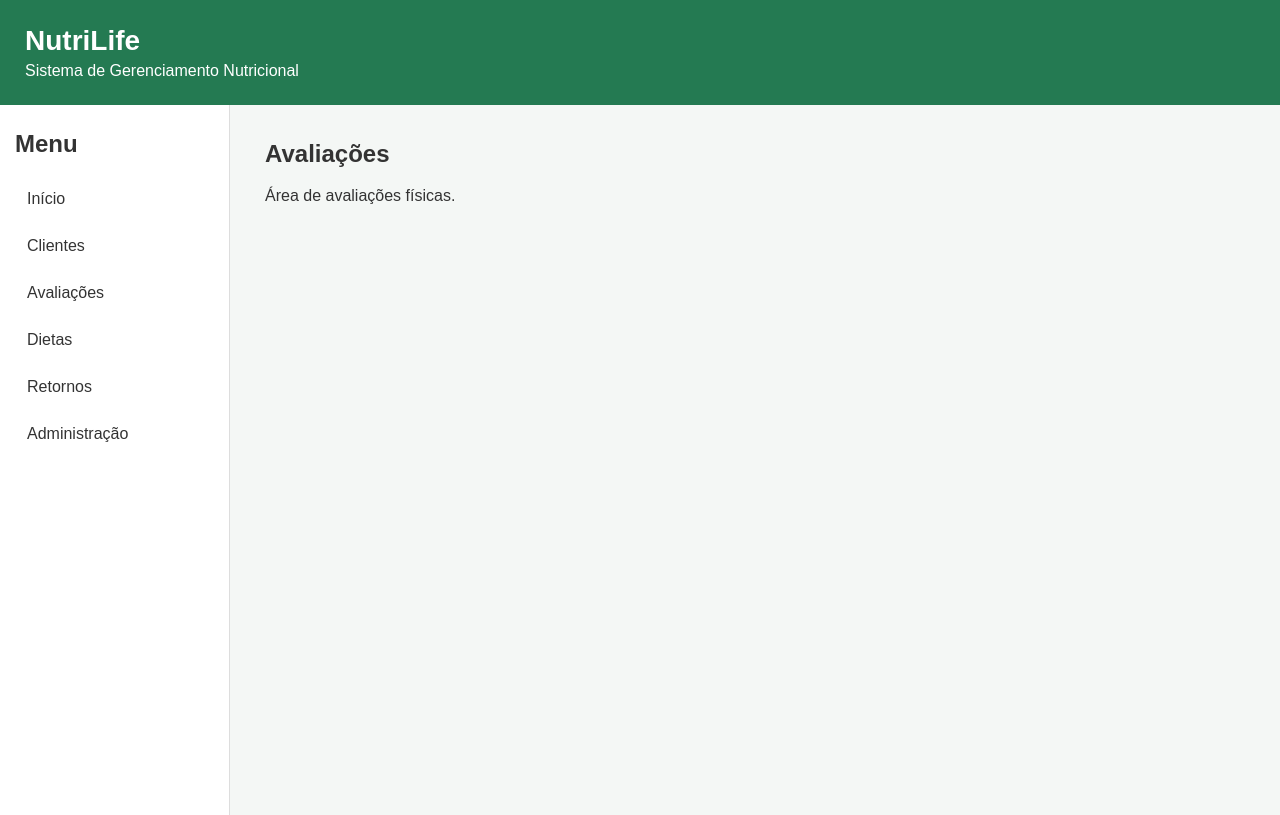
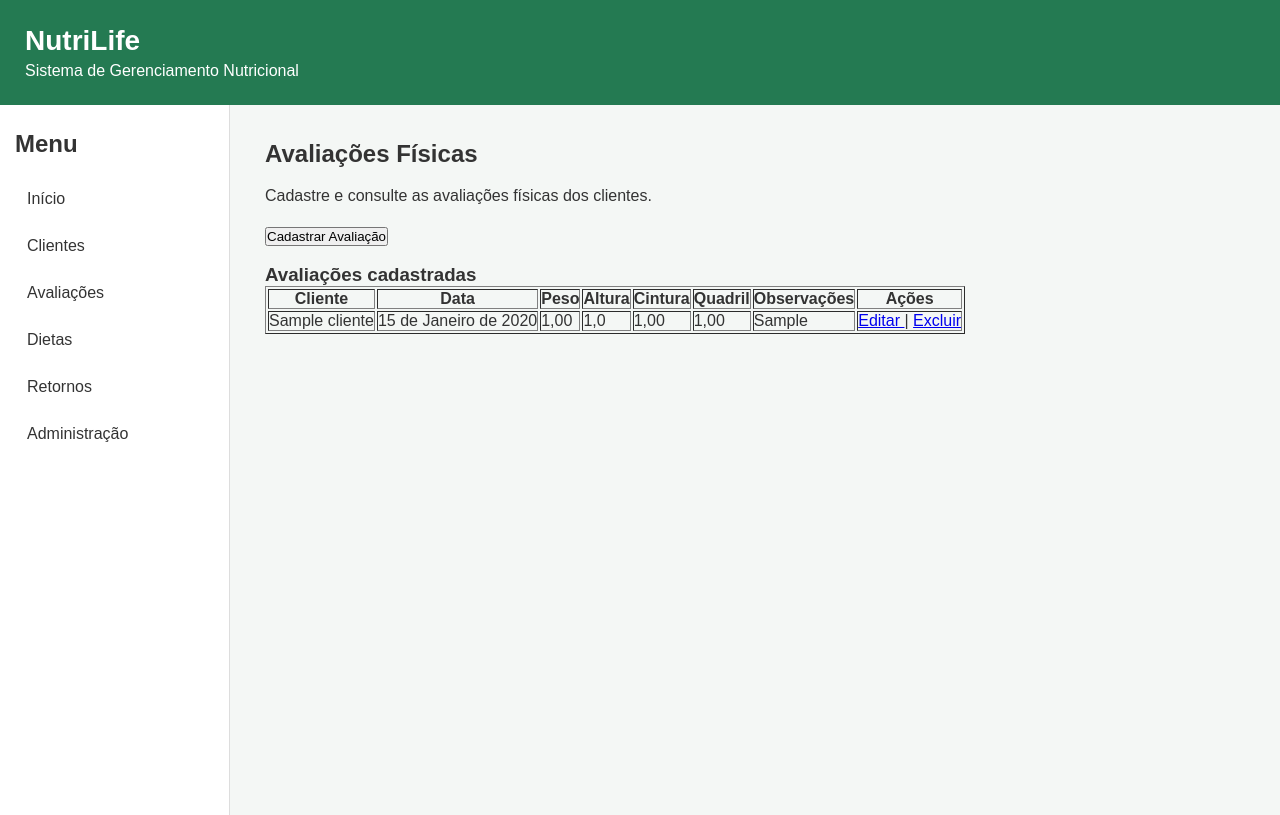
Before and after one commit to Organizacao-TEL/NutriLife, a Django app: page /avaliacoes/ in a window 1280 px wide. Run offline with Django 5.2, Linux system fonts and the light colour scheme; tables that the repository leaves empty hold one stand-in row (values such as "Sample post").

Commit message:
Implementa gerenciamento de avaliacoes fisicas

```diff
--- a/core/templates/core/avaliacoes.html
+++ b/core/templates/core/avaliacoes.html
@@ -1,6 +1,65 @@
 {% extends 'core/base.html' %}
 
 {% block conteudo %}
-    <h2>Avaliações</h2>
-    <p>Área de avaliações físicas.</p>
+
+<h2>Avaliações Físicas</h2>
+
+<p>Cadastre e consulte as avaliações físicas dos clientes.</p>
+
+<br>
+
+<a href="{% url 'cadastrar_avaliacao' %}">
+    <button type="button">Cadastrar Avaliação</button>
+</a>
+
+<br><br>
+
+<h3>Avaliações cadastradas</h3>
+
+{% if avaliacoes %}
+
+    <table border="1" cellpadding="10">
+        <tr>
+            <th>Cliente</th>
+            <th>Data</th>
+            <th>Peso</th>
+            <th>Altura</th>
+            <th>Cintura</th>
+            <th>Quadril</th>
+            <th>Observações</th>
+            <th>Ações</th>
+        </tr>
+
+        {% for avaliacao in avaliacoes %}
+        <tr>
+            <td>{{ avaliacao.cliente.nome }}</td>
+            <td>{{ avaliacao.data }}</td>
+            <td>{{ avaliacao.peso }}</td>
+            <td>{{ avaliacao.altura }}</td>
+            <td>{{ avaliacao.cintura }}</td>
+            <td>{{ avaliacao.quadril }}</td>
+            <td>{{ avaliacao.observacoes }}</td>
+
+            <td>
+                <a href="{% url 'editar_avaliacao' avaliacao.id %}">
+                    Editar
+                </a>
+
+                |
+
+                <a href="{% url 'excluir_avaliacao' avaliacao.id %}">
+                    Excluir
+                </a>
+            </td>
+        </tr>
+        {% endfor %}
+
+    </table>
+
+{% else %}
+
+    <p>Nenhuma avaliação cadastrada ainda.</p>
+
+{% endif %}
+
 {% endblock %}
--- a/core/urls.py
+++ b/core/urls.py
@@ -12,4 +12,7 @@ urlpatterns = [
     path('retornos/', views.retornos, name='retornos'),
     path('clientes/editar/<int:id>/', views.editar_cliente, name='editar_cliente'),
     path('clientes/excluir/<int:id>/', views.excluir_cliente, name='excluir_cliente'),
+    path('avaliacoes/cadastrar/', views.cadastrar_avaliacao, name='cadastrar_avaliacao'),
+    path('avaliacoes/editar/<int:id>/', views.editar_avaliacao, name='editar_avaliacao'),
+    path('avaliacoes/excluir/<int:id>/', views.excluir_avaliacao, name='excluir_avaliacao'),
 ]
--- a/core/views.py
+++ b/core/views.py
@@ -1,7 +1,7 @@
 from django.shortcuts import render, redirect
-from .models import Cliente
-from .forms import ClienteForm
-
+from django.shortcuts import render, redirect
+from .models import Cliente, Avaliacao
+from .forms import ClienteForm, AvaliacaoForm
 
 def inicio(request):
     return render(request, 'core/inicio.html')
@@ -51,8 +51,11 @@ def editar_cliente(request, id):
     })
 
 def avaliacoes(request):
-    return render(request, 'core/avaliacoes.html')
+    lista_avaliacoes = Avaliacao.objects.all()
 
+    return render(request, 'core/avaliacoes.html', {
+        'avaliacoes': lista_avaliacoes
+    })
 
 def dietas(request):
     return render(request, 'core/dietas.html')
@@ -71,3 +74,44 @@ def excluir_cliente(request, id):
     return render(request, 'core/excluir_cliente.html', {
         'cliente': cliente
     })
+
+def cadastrar_avaliacao(request):
+    if request.method == 'POST':
+        form = AvaliacaoForm(request.POST)
+
+        if form.is_valid():
+            form.save()
+            return redirect('avaliacoes')
+    else:
+        form = AvaliacaoForm()
+
+    return render(request, 'core/form_avaliacao.html', {
+        'form': form
+    })
+
+def editar_avaliacao(request, id):
+    avaliacao = Avaliacao.objects.get(id=id)
+
+    if request.method == 'POST':
+        form = AvaliacaoForm(request.POST, instance=avaliacao)
+
+        if form.is_valid():
+            form.save()
+            return redirect('avaliacoes')
+    else:
+        form = AvaliacaoForm(instance=avaliacao)
+
+    return render(request, 'core/form_avaliacao.html', {
+        'form': form
+    })
+
+def excluir_avaliacao(request, id):
+    avaliacao = Avaliacao.objects.get(id=id)
+
+    if request.method == 'POST':
+        avaliacao.delete()
+        return redirect('avaliacoes')
+
+    return render(request, 'core/excluir_avaliacao.html', {
+        'avaliacao': avaliacao
+    })
```
Also changed, not shown: core/forms.py (+7 -1 lines), core/templates/core/excluir_avaliacao.html (added, +65 -0 lines), core/templates/core/form_avaliacao.html (added, +17 -0 lines).
